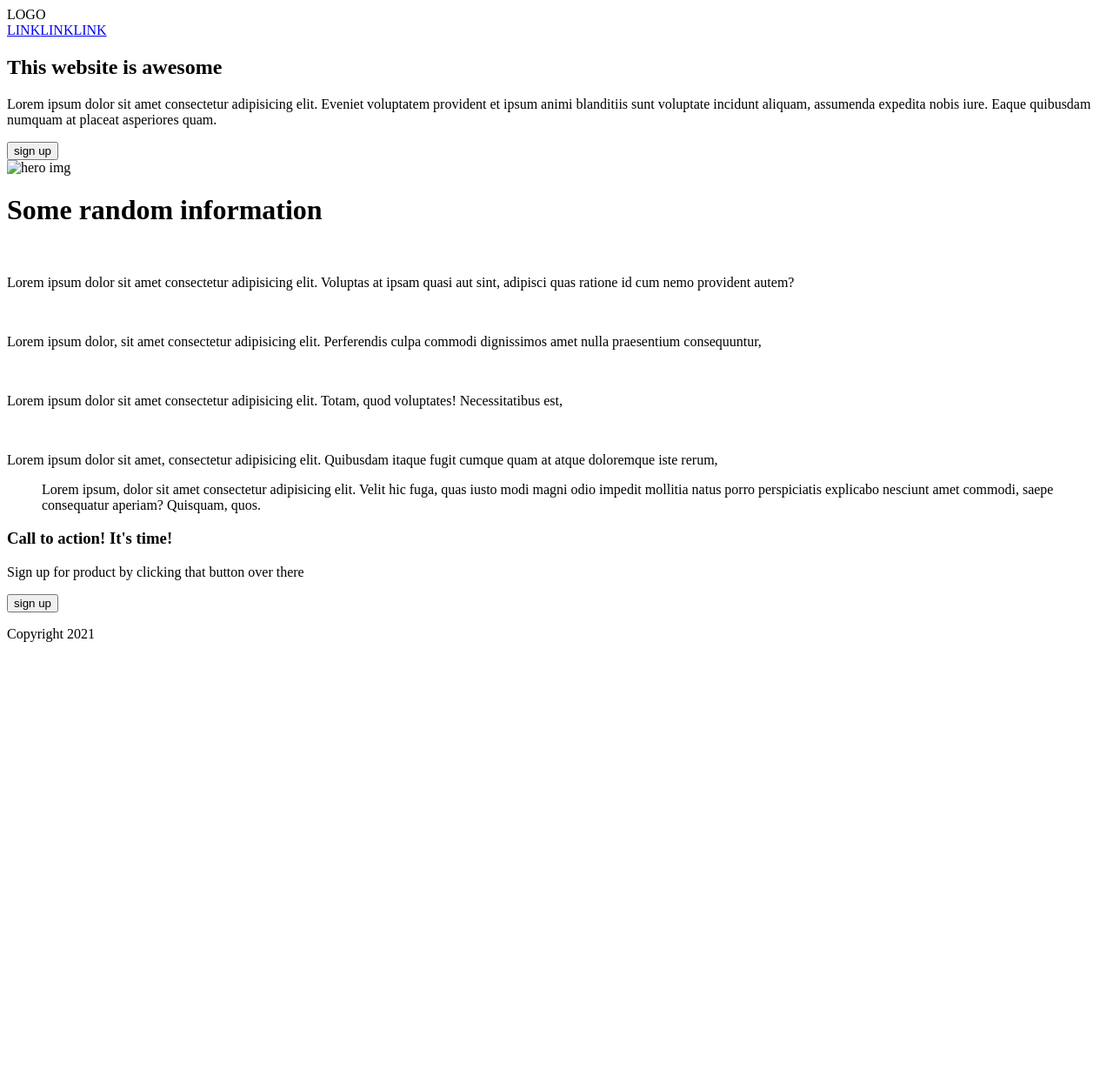
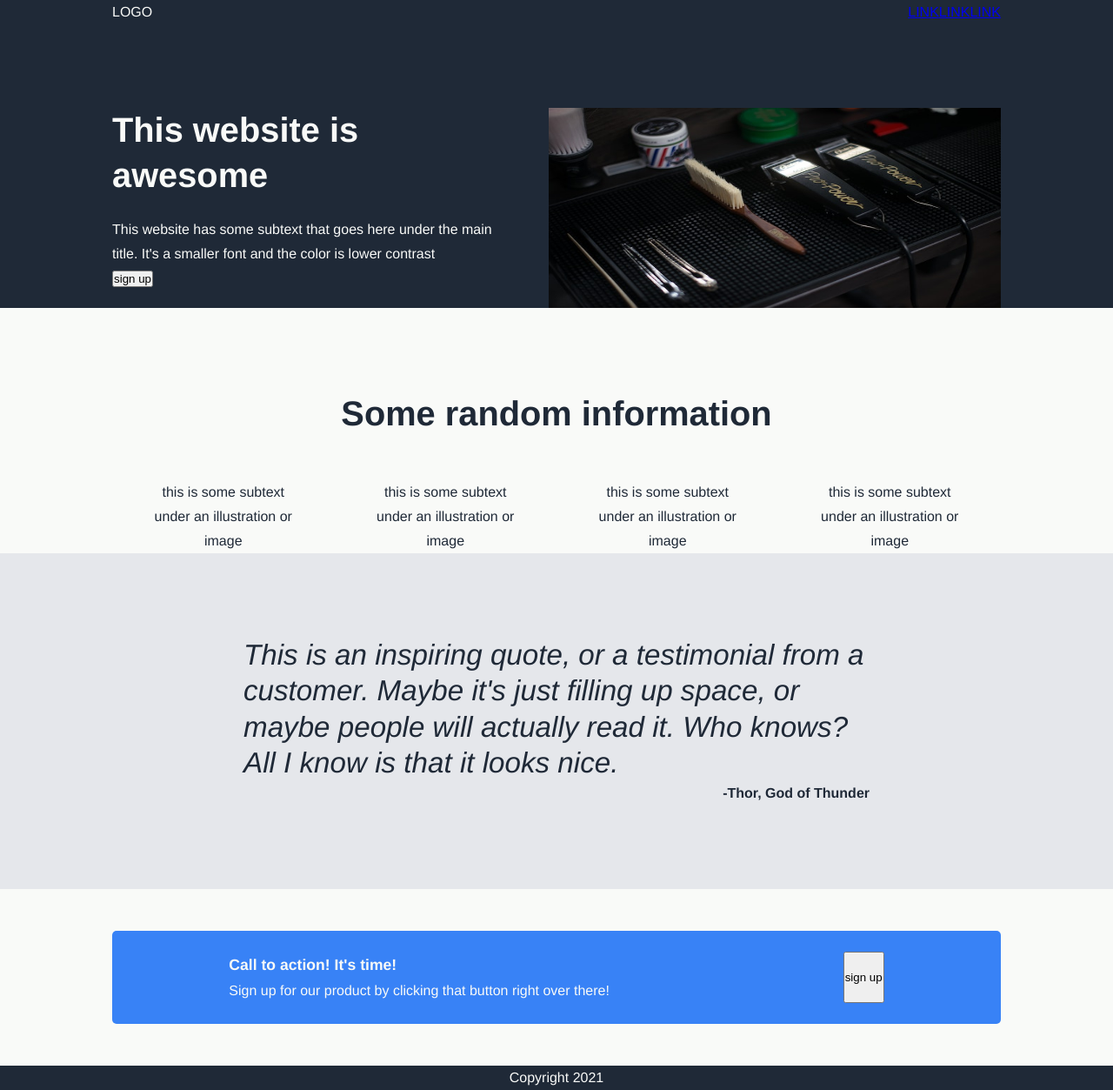
Before and after one commit to BigSunys/landing-page, a plain HTML site: page index.html in a window 1280 px wide. Shown: the whole page at 87% size. Before the commit the page ends 800 px from the top, so only its background shows below. Drawn offline with Linux system fonts and the light colour scheme.

Commit message:
add css start styling

```diff
--- a/index.html
+++ b/index.html
@@ -4,56 +4,72 @@
     <meta charset="UTF-8">
     <meta http-equiv="X-UA-Compatible" content="IE=edge">
     <meta name="viewport" content="width=device-width, initial-scale=1.0">
+    <link rel="stylesheet" href="style.css">
+
     <title>Document</title>
 </head>
 <body>
     <header>
+        <div class="header">
+            <nav>
                 <span>LOGO</span>
-        <nav>
+                <span>
                     <a href="#">LINK</a><a href="#">LINK</a><a href="#">LINK</a>
+                </span>
             </nav>
-        <section>
+
+            <section class="hero">
+                <div class="hero-content">
                     <h1>This website is awesome</h1>
                     <p>
-                Lorem ipsum dolor sit amet consectetur adipisicing elit. Eveniet voluptatem provident et ipsum animi blanditiis sunt voluptate incidunt aliquam, assumenda expedita nobis iure. Eaque quibusdam numquam at placeat asperiores quam.
+                        This website has some subtext that goes here under the main title. It's a smaller font and the color is lower contrast
                     </p>
                     <button type="submit">sign up</button>
+                </div>
+                <img src="hero-img.jpg" alt="hero img">
             </section>
+        </div>
+    </header>
 
-        <img src="#" alt="hero img">
-    </header>
     <main>
+        <div class="info">
             <h1>Some random information</h1>
             <section>
                 <div>
                     <img src="" alt="">
-                <p>Lorem ipsum dolor sit amet consectetur adipisicing elit. Voluptas at ipsam quasi aut sint, adipisci quas ratione id cum nemo provident autem?</p>
+                    <p>this is some subtext under an illustration or image</p>
                 </div>
                 <div>
                     <img src="" alt="">
-                <p>Lorem ipsum dolor, sit amet consectetur adipisicing elit. Perferendis culpa commodi dignissimos amet nulla praesentium consequuntur, </p>
+                    <p>this is some subtext under an illustration or image</p>
                 </div>
                 <div>
                     <img src="" alt="">
-                <p>Lorem ipsum dolor sit amet consectetur adipisicing elit. Totam, quod voluptates! Necessitatibus est, </p>
+                    <p>this is some subtext under an illustration or image </p>
                 </div>
                 <div>
                     <img src="" alt="">
-                <p>Lorem ipsum dolor sit amet, consectetur adipisicing elit. Quibusdam itaque fugit cumque quam at atque doloremque iste rerum,</p>
+                    <p>this is some subtext under an illustration or image</p>
                 </div>
             </section>
+        </div>
+        <div class="quote">
             <section>
-            <blockquote>Lorem ipsum, dolor sit amet consectetur adipisicing elit. Velit hic fuga, quas iusto modi magni odio impedit mollitia natus porro perspiciatis explicabo nesciunt amet commodi, saepe consequatur aperiam? Quisquam, quos.</blockquote>
+                <blockquote>This is an inspiring quote, or a testimonial from a customer. Maybe it's just filling up space, or maybe people will actually read it. Who knows? All I know is that it looks nice.</blockquote>
+                <figcaption>-Thor, God of Thunder</figcaption>
+            </section>
+        </div>
+        <section class="call-action">
+            <div>
+                <div class="text-action">
+                    <h6>Call to action! It's time!</h6>
+                    <p>Sign up for our product by clicking that button right over there!</p>
+                </div>
+                <button type="submit">sign up</button>
+            </div>
         </section>
     </main>
     <footer>
-        <section>
-            <div>
-                <h3>Call to action! It's time!</h3>
-                <p>Sign up for product by clicking that button over there</p>
-                <button type="submit">sign up</button>
-            </div>
-        </section>
         <section>
             <p>Copyright  2021</p>
         </section>
--- /dev/null
+++ b/style.css
@@ -0,0 +1,122 @@
+*{
+    padding: 0;margin: 0;
+    /* border: yellowgreen solid 1px; */
+}
+
+html {font-size: 100%;} /*16px*/
+body{
+    font-family: 'Helvetica', sans-serif;
+    background-color: #F9FAF8;
+    font-weight: 400;
+    color: #1F2937;
+    line-height: 1.75;
+}
+
+/* p {margin-bottom: 1rem;} */
+h1, h2, h3, h4, h5 {
+  margin: 3rem 0 1.38rem;
+  font-family: 'Helvetica', sans-serif;
+  font-weight: 900;
+  line-height: 1.3;
+}
+h1 {
+  margin-top: 0;
+  font-size: 2.488rem;
+}
+h2 {font-size: 2.074rem;}
+h3 {font-size: 1.728rem;}
+h4 {font-size: 1.44rem;}
+h5 {font-size: 1.2rem;}
+h6{font-size: 1.1rem;
+font-weight: 900;}
+small, .text_small {font-size: 0.833rem;}
+
+header{
+    background-color: #1F2937;
+    color: #F9FAF8;
+    /* height: 530px; */
+}
+header > .header{
+    max-width: 1022px;
+    margin: 0 auto;
+
+}
+header  nav {
+    display: flex;
+    flex: 1 1 auto;
+    justify-content: space-between;
+}
+
+header .hero{
+    margin: 6rem 0;
+    display: flex;
+    flex: 1 1 auto;
+    gap: 1.38rem;
+    justify-content: space-between;
+}
+
+section.hero img{
+    height: 230px;
+    width: 520px;
+}
+section.hero > .hero-content{
+    width: 450px;
+}
+
+/* MAIN section */
+
+main{
+    text-align: center;
+}
+main > .info{
+    max-width: 1022px;
+    margin: 0 auto;
+}
+.info > section{
+    display: flex;
+    justify-content: space-around;
+}
+.info > section div{
+    width: 160px;
+}
+
+main > .quote{
+    background-color: #E5E7EB;
+    padding: 6rem 0;
+}
+.quote > section{
+    max-width: 1022px;
+    width: 720px ;
+    margin: 0 auto;
+}
+
+.quote > section > blockquote{
+    font-size: 2.074rem;
+    font-style: italic;
+    font-weight: 100;
+    line-height: 1.25;
+    text-align: left;
+}
+.quote > section > figcaption{
+    text-align: right;
+    font-weight: 900;
+}
+.call-action > div{
+    display: flex;
+    justify-content: space-around;
+    max-width: 1022px;
+    margin: 3rem auto;
+    padding: 1.5rem 0;
+    background-color: #3882F6;
+    color: #F9FAF8;
+    text-align: left;
+    border-radius: 5px;
+}
+
+footer{
+    text-align: center;
+    background-color: #1F2937;
+    color: #F9FAF8;
+
+
+}
```
Also changed, not shown: hero-img.jpg (added). Lines whose indentation alone changed are shown as unchanged.
